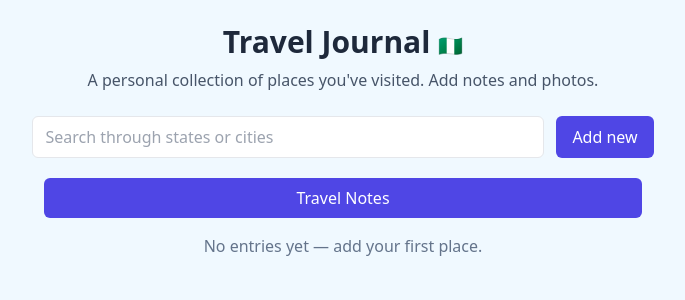
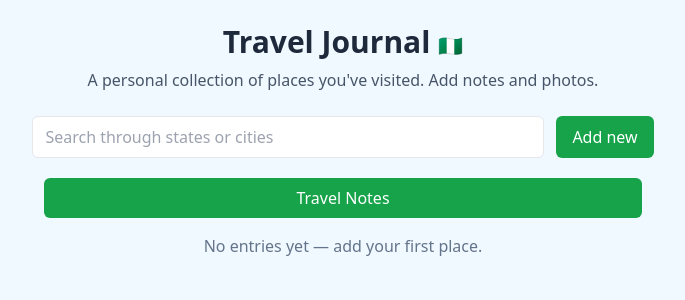
Before and after one commit to Fector101/Edc, a React (Vite) app: page / in a window 1280 px wide. Shown: the top 300 px of the page, without its empty margins (297-982 px from the left). Built offline with nearby package versions, Linux system fonts and the light colour scheme.

Commit message:
Update Home.jsx

```diff
--- a/src/pages/Home.jsx
+++ b/src/pages/Home.jsx
@@ -26,10 +26,10 @@ export default function Home({ entries, onOpenEntry, onAddEntry }) {
           placeholder="Search through states or cities"
           className="flex-1 max-w-lg px-3 py-2 border rounded-md"
         />
-        <button onClick={() => setShowCreate(true)} className="bg-indigo-600 text-white px-4 rounded-md">Add new</button>
+        <button onClick={() => setShowCreate(true)} className="bg-green-600 text-white px-4 rounded-md">Add new</button>
       </div>
 
-      <h3 className="bg-indigo-600 text-white px-4 py-2 rounded-md w-2/3 mx-auto text-center mb-4">Travel Notes</h3>
+      <h3 className="bg-green-600 text-white px-4 py-2 rounded-md w-2/3 mx-auto text-center mb-4">Travel Notes</h3>
 
       <EntryList entries={filtered} onOpenEntry={onOpenEntry} />
 
```
